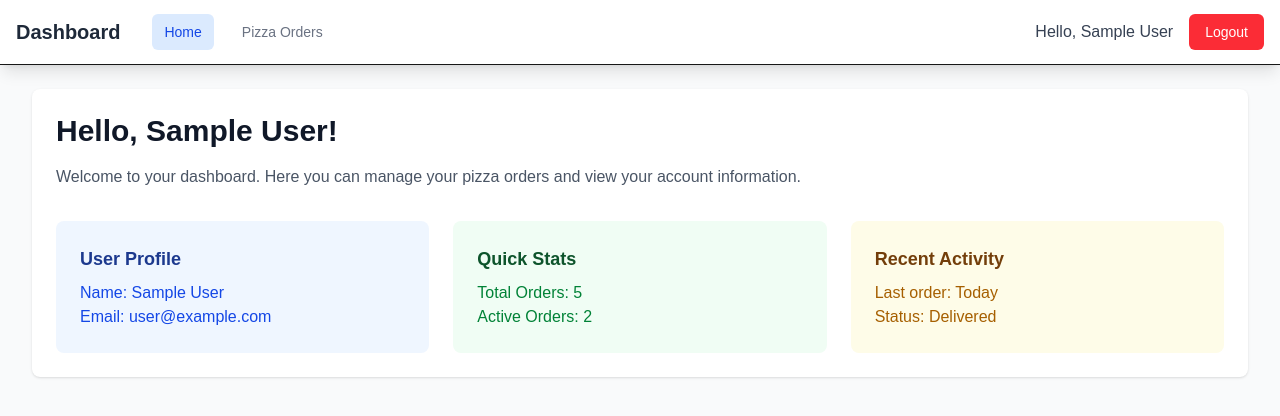
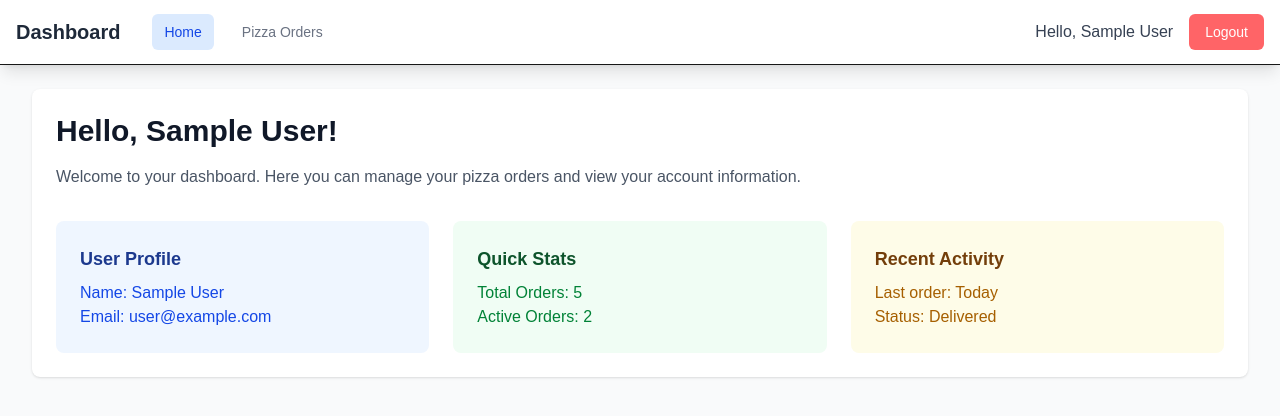
Before and after one commit to sarcaxticlarka/foundry-a--assingment, a Next.js app: page /dashboard in a window 1280 px wide. Shown: the top 416 px of the page. Built offline with nearby package versions, Linux system fonts and the light colour scheme; no server answers; sample sign-in values are in the browser's storage.

Commit message:
fixing some error

```diff
--- a/components/navbar.js
+++ b/components/navbar.js
@@ -45,7 +45,7 @@
             <span className="text-gray-700">Hello, {session.user.name}</span>
             <button
               onClick={() => signOut({ callbackUrl: '/' })}
-              className="bg-red-500 hover:bg-red-600 text-white px-4 py-2 rounded-md text-sm font-medium"
+              className="bg-red-400 hover:bg-red-600 text-white px-4 py-2 rounded-md text-sm font-medium"
             >
               Logout
             </button>
```
